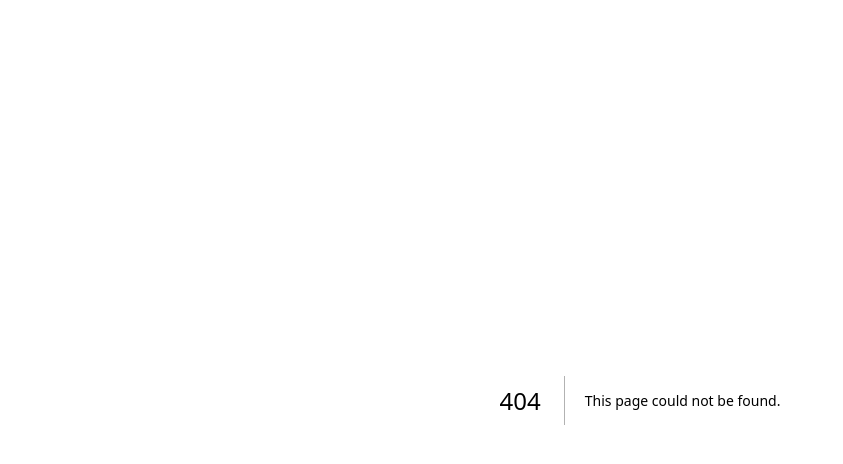
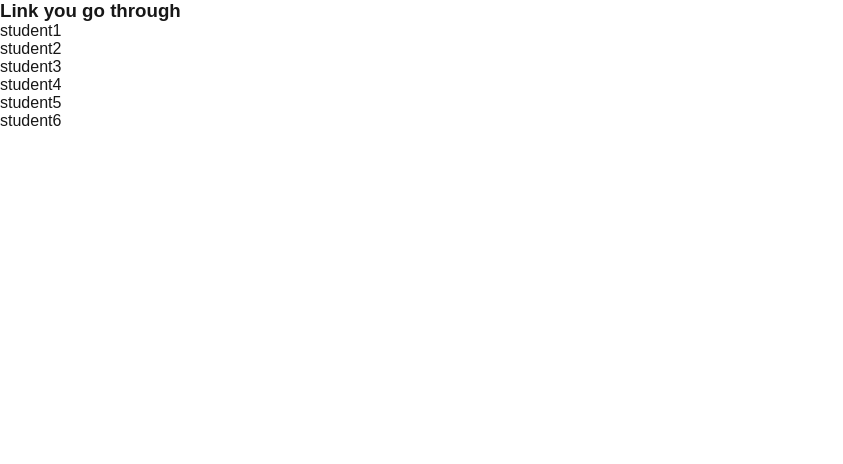
Before and after one commit to kimmisinha/Nextjs-Topic, a Next.js app: page /studentlist in a window 1280 px wide. Before the commit this address had no page. Shown: the top 464 px of the page, without its empty margins (0-843 px from the left). Built offline with nearby package versions, Linux system fonts and the light colour scheme.

Commit message:
Implemented nested routing

```diff
--- /dev/null
+++ b/app/studentlist/page.js
@@ -0,0 +1,32 @@
+import Link from "next/link";
+import React from "react";
+
+function page() {
+  return (
+    <div>
+      <h3>Link you go through</h3>
+      <ul>
+        <li>
+          <Link href="/studentlist/1">student1</Link>
+        </li>
+        <li>
+          <Link href="/studentlist/2">student2</Link>
+        </li>
+        <li>
+          <Link href="/studentlist/3">student3</Link>
+        </li>
+        <li>
+          <Link href="/studentlist/4">student4</Link>
+        </li>
+        <li>
+          <Link href="/studentlist/5">student5</Link>
+        </li>
+        <li>
+          <Link href="/studentlist/6">student6</Link>
+        </li>
+      </ul>
+    </div>
+  );
+}
+
+export default page;
```
Also changed, not shown: app/about/collegestudent/page.js (added, +9 -0 lines), app/about/page.js (added, +23 -0 lines), app/about/schoolstudent/page.js (added, +9 -0 lines), app/studentlist/[student]/page.js (added, +25 -0 lines), 1 other file (tests, documents, lock files or other folders).
